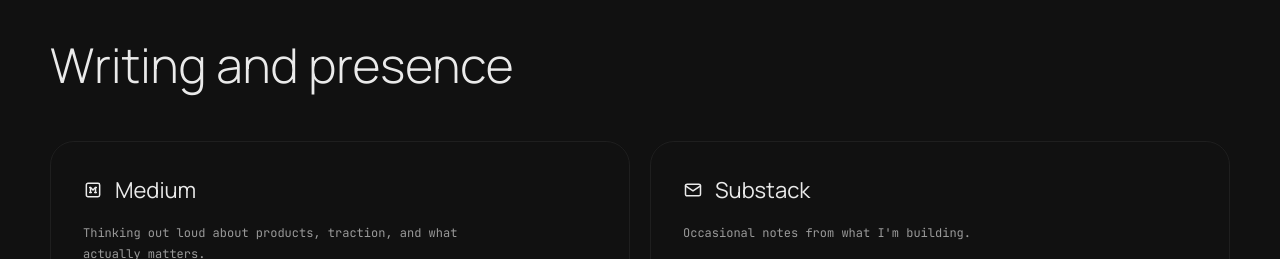
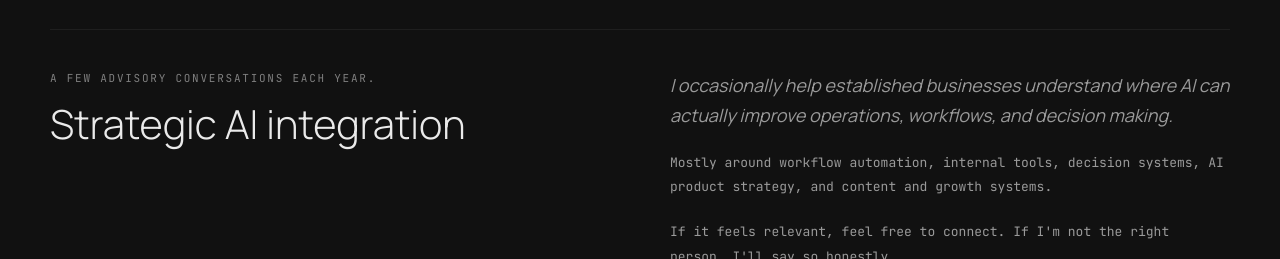
Before and after one commit to nimaaksoy/nimaaksoy.com, a Next.js app: page / in a window 1280 px wide. Shown: the part 3274-3533 px from the top of the page. Built offline with nearby package versions, Linux system fonts and the light colour scheme.

Commit message:
Update homepage focus and AI advisory sections

```diff
--- a/app/page.tsx
+++ b/app/page.tsx
@@ -810,6 +810,49 @@ export default function Home() {
           </section>
 
           <motion.section
+            className="bg-[#111111] px-6 py-16 md:px-10 md:py-24"
+            variants={sectionVariants}
+            initial="hidden"
+            whileInView="show"
+            viewport={{ once: true, amount: 0.25 }}
+          >
+            <div className="mx-auto max-w-[1180px]">
+              <motion.div
+                variants={itemVariants}
+                className="grid gap-8 border-y border-[#1F1F1F] py-10 md:grid-cols-[1.05fr_1fr]"
+              >
+                <div>
+                  <p className="font-jetbrains text-[11px] uppercase tracking-[0.16em] text-[#7F7F7F]">
+                    A few advisory conversations each year.
+                  </p>
+                  <h2 className="mt-4 font-monroe text-[32px] font-light leading-[1.08] text-[#EAEAEA] md:text-[40px]">
+                    Strategic AI integration
+                  </h2>
+                </div>
+
+                <div className="max-w-[560px]">
+                  <p className="font-monroe text-[18px] italic leading-[1.7] text-[#9A9A9A]">
+                    I occasionally help established businesses understand where AI can actually improve operations, workflows, and decision making.
+                  </p>
+                  <p className="mt-5 font-jetbrains text-[13px] leading-[1.9] text-[#9A9A9A]">
+                    Mostly around workflow automation, internal tools, decision systems, AI product strategy, and content and growth systems.
+                  </p>
+                  <p className="mt-5 font-jetbrains text-[13px] leading-[1.9] text-[#9A9A9A]">
+                    If it feels relevant, feel free to connect. If I&apos;m not the right person, I&apos;ll say so honestly.
+                  </p>
+                  <button
+                    type="button"
+                    onClick={() => scrollToSection("connect")}
+                    className="signal-button mt-7 inline-flex items-center gap-2 rounded-full px-5 py-2.5 font-jetbrains text-[12px] uppercase tracking-[0.12em]"
+                  >
+                    → Connect
+                  </button>
+                </div>
+              </motion.div>
+            </div>
+          </motion.section>
+
+          <motion.section
             id="writing"
             ref={writingRef}
             className="bg-[#111111] px-6 py-16 md:px-10 md:py-24"
```
